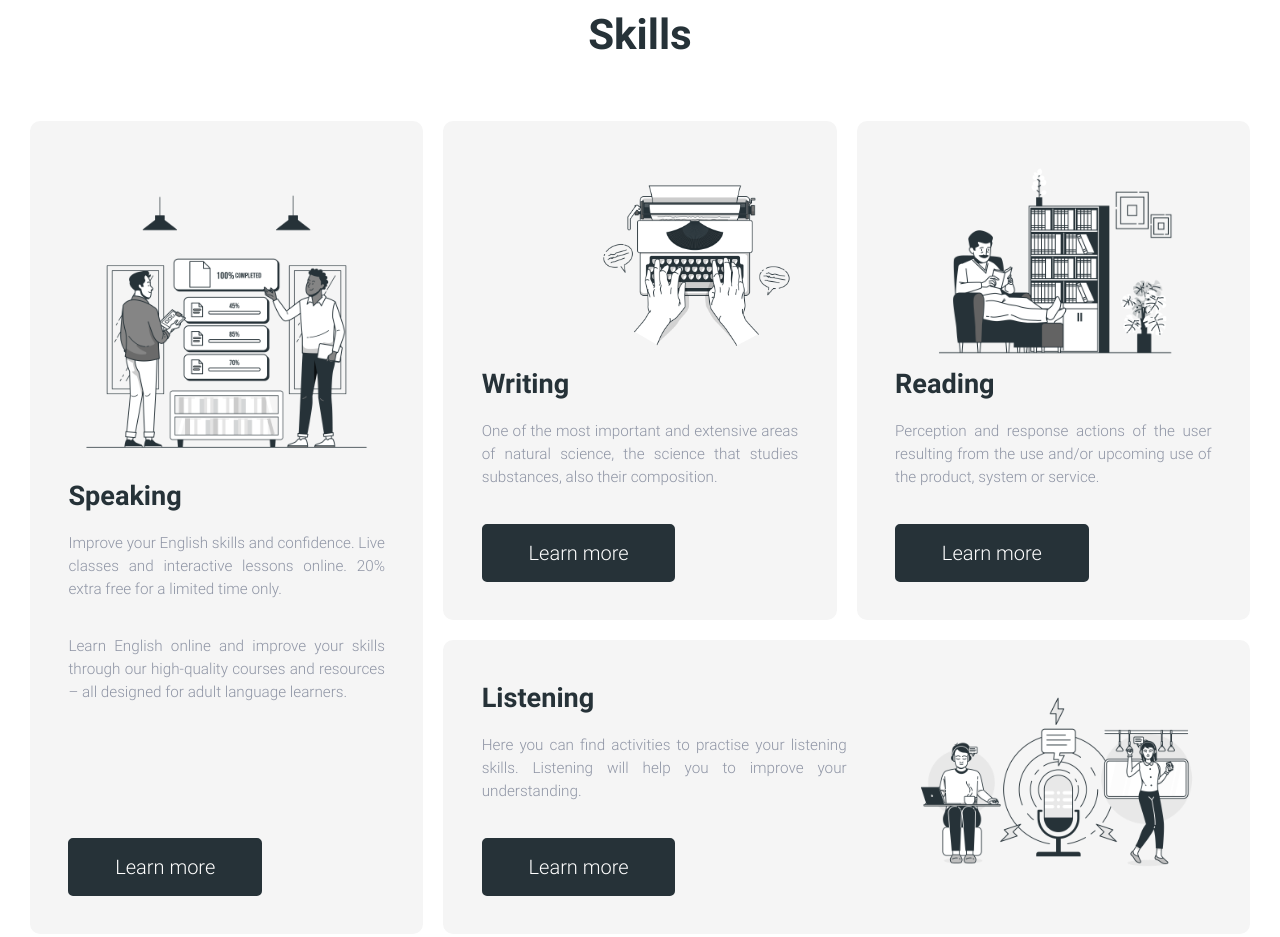
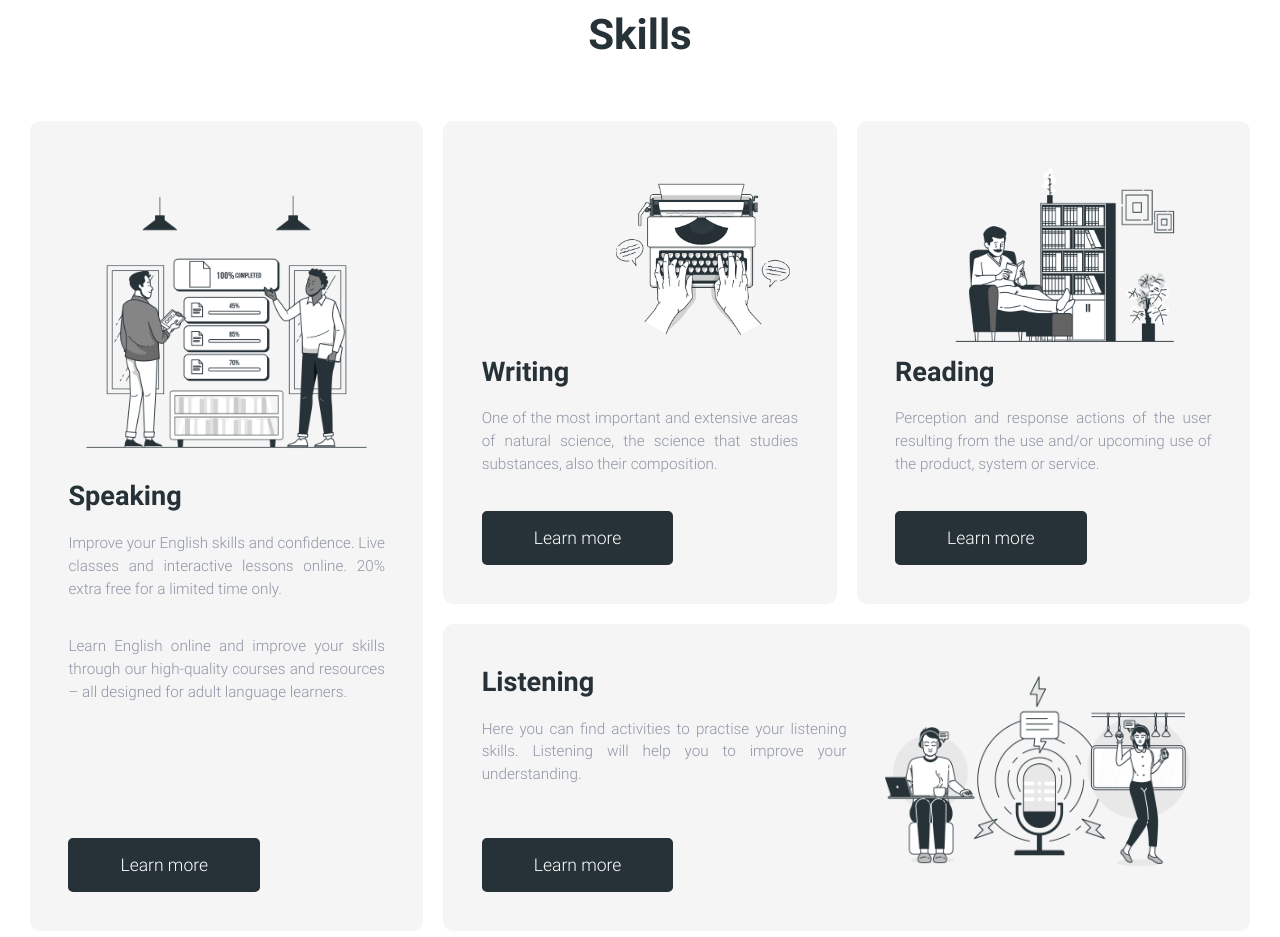
Before and after one commit to A-Apkhanov/Britlex, a website built with webpack: page src/index.html in a window 1280 px wide. Shown: the part 776-1713 px from the top of the page. Built offline with nearby package versions, Linux system fonts and the light colour scheme.

Commit message:
Fix grid for skill-list

```diff
--- a/src/index.html
+++ b/src/index.html
@@ -74,6 +74,7 @@
     </div>
   </section>
   <section class="skills" id="skills">
+    <div class="skills_wrapper">
       <h2 class="skills_title section-title">
         Skills
       </h2>
@@ -151,6 +152,7 @@
           </div>
         </li>
       </ul>
+    </div>
   </section>
   <section class="about" id="about_us">
     <div class="about_wrapper">
--- a/src/styles/block/button.scss
+++ b/src/styles/block/button.scss
@@ -34,7 +34,7 @@
   border-radius: 5px;
   padding: 12px;
 
-  font-size: clamp(0.88rem, calc(13rem + 0.47vw), 1.25rem);;
+  font-size: clamp(0.88rem, calc(0.80rem + 0.37vw), 1.13rem)
 }
 
 .button__size-m {
--- a/src/styles/block/skill-card.scss
+++ b/src/styles/block/skill-card.scss
@@ -36,81 +36,44 @@
   }
 
   &_button {
-    padding-right: min(3.5vw, 50px);
-    padding-left: min(3.5vw, 50px);
+    padding-right: min(5vw, 50px);
+    padding-left: min(5vw, 50px);
     margin-top: auto;
   }
 
   &_image {
-    width: auto;
-    height: auto;
-    max-height: min(16vw, 230px);
-    max-width: 100%;
-    margin-left: auto;
     object-fit: contain;
-  }
-
-  &:first-child &_image {
-    max-height: none;
-  }
-
-  &:nth-child(2) &_cover {
-    justify-content: flex-end;
-  }
-
-  &:last-child {
-    flex-direction: row-reverse;
-  }
-
-  &:last-child &_cover {
-    flex: 1 0 50%;
-    align-items: center;
-  }
-
-  &:nth-child(2) &_content,
-  &:nth-child(3) &_content {
-    flex: 1 0 50%;
   }
 
   @media (max-width: 768px) {
     padding: 15px;
-
-    &_image {
-      max-height: 230px;
-    }
-
-    &:first-child &_image {
-      max-height: 230px;
-    }
-
-    &:last-child {
-      flex-direction: column;
-    }
-
-    &:first-child &_content {
-      flex: 1 0 50%;
-    }
-
-    &:last-child &_content {
-      flex: 1 0 50%;
-    }
-
-    &:first-child &_cover {
-      flex: 0 1 auto;
-    }
-
-    &:last-child &_cover {
-      flex: 0 1 auto;
-    }
   }
 
-  @media (max-width: 480px) {
-    &_cover {
-      flex: 0 1 auto;
+  @media (min-width: 769px) {
+    &:last-child {
+      flex-direction: row-reverse;
+      gap: 20px;
     }
 
     &_content {
-      flex: 1 0 auto;
+      flex-basis: 50%;
+      flex-shrink: 0;
+    }
+
+    &:nth-child(2) &_image,
+    &:nth-child(3) &_image {
+      height: auto;
+      width: auto;
+      max-height: min(15vw, 215px);
+      max-width: 100%;
+      margin-left: auto;
+    }
+
+    &:last-child &_image {
+      //height: auto;
+      //width: 100%;
+      //max-width: 100%;
+      //max-height: 100%;
     }
   }
 }
--- a/src/styles/layout/skills.scss
+++ b/src/styles/layout/skills.scss
@@ -11,46 +11,30 @@
   &_skill-list {
     @include clear-list;
     display: grid;
-    grid-template-columns: 1fr 1fr 1fr;
-    grid-template-rows: 1fr auto;
+    grid-template-columns: 1fr;
     gap: 20px;
   }
 
-  &_skill:first-child {
-    grid-row-start: 1;
-    grid-row-end: 3;
+  @media (min-width: 481px) {
+    &_skill-list {
+      grid-template-columns: 1fr 1fr;
+      grid-template-rows: auto auto;
+    }
   }
 
-  &_skill:last-child {
-    grid-column-start: 2;
-    grid-column-end: 4;
-  }
-
-  @media (max-width: 768px) {
-    &_title.section-title {
-      margin-bottom: 35px;
-    }
-
+  @media (min-width: 769px) {
     &_skill-list {
-      grid-template-columns: 1fr 1fr;
-      grid-template-rows: 1fr 1fr;
+      grid-template-columns: 1fr 1fr 1fr;
     }
 
     &_skill:first-child {
-      grid-row-start: auto;
-      grid-row-end: auto;
+      grid-row-start: 1;
+      grid-row-end: 3;
     }
 
     &_skill:last-child {
-      grid-column-start: auto;
-      grid-column-end: auto;
-    }
-  }
-
-  @media (max-width: 480px) {
-    &_skill-list {
-      grid-template-columns: 1fr;
-      grid-template-rows: repeat(auto-fill, 1fr);
+      grid-column-start: 2;
+      grid-column-end: 4;
     }
   }
 }
--- a/src/styles/scaffolding.scss
+++ b/src/styles/scaffolding.scss
@@ -36,7 +36,7 @@
 }
 
 img {
-  max-width: 100%;
+  width: 100%;
   height: auto;
 }
 
```
Lines whose indentation alone changed are shown as unchanged.
